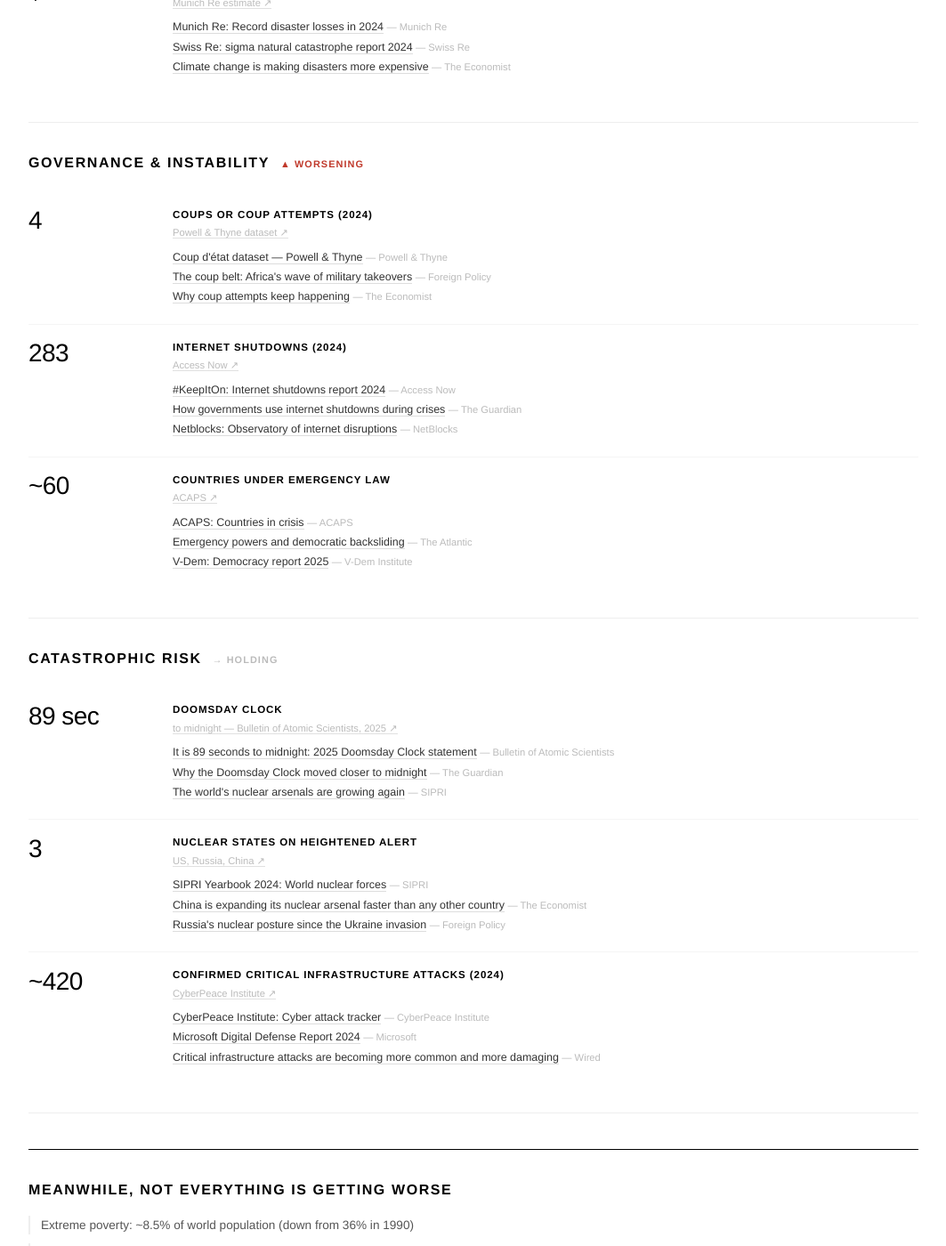
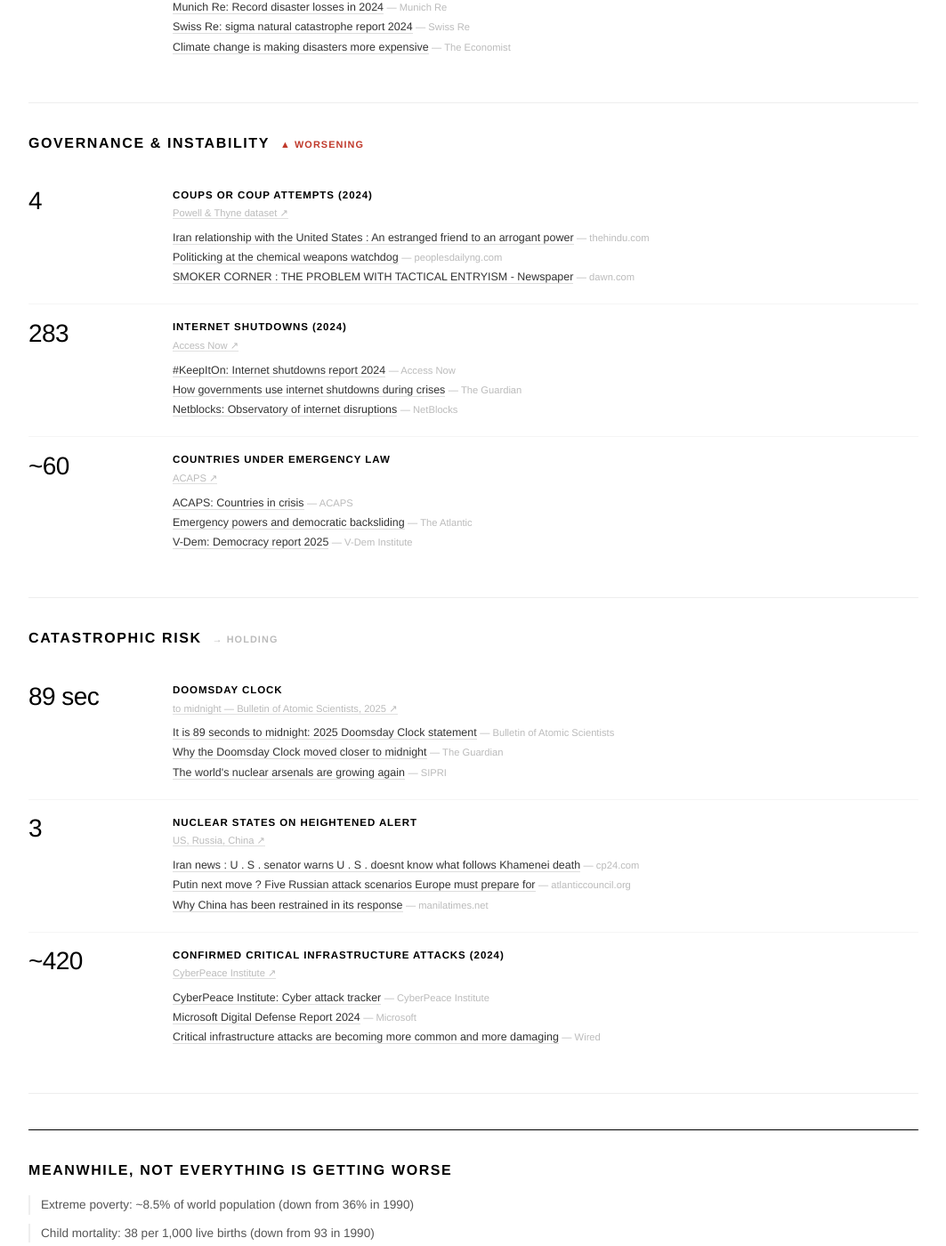
Before and after one commit to skeptict/skeptict.github.io, a Jekyll site: the page built from hellscape/index.html, in a window 1280 px wide and 1400 px high, scrolled down 1841 px. Shown: the whole window at 89% size, without its empty margins (108-1171 px from the left). Built offline with Jekyll 4.4.1, drawn with Linux system fonts in a browser that asks for light colours; some of the changed text lies outside the part shown.

Commit message:
auto: refresh hellscape articles [2026-03-09]

```diff
--- a/_data/hellscape.yml
+++ b/_data/hellscape.yml
@@ -1,271 +1,254 @@
-last_updated: "2026-03-06"
-
+last_updated: '2026-03-09'
 pillars:
-  - name: Conflict & Violence
-    id: conflict
-    trend: up
-    metrics:
-      - label: Active armed conflicts
-        value: "59"
-        note: "UCDP, 2024"
-        source_url: "https://ucdp.uu.se/"
-        search_query: "armed conflict wars active 2024 2025"
-        articles:
-          - title: "UCDP reports record number of active conflicts in 2023"
-            url: "https://ucdp.uu.se/encyclopedia"
-            publication: "UCDP"
-          - title: "The world is experiencing more armed conflicts than at any point since World War II"
-            url: "https://foreignpolicy.com/2024/02/15/armed-conflicts-record-wars-world/"
-            publication: "Foreign Policy"
-          - title: "Global Peace Index 2024"
-            url: "https://www.visionofhumanity.org/maps/#/"
-            publication: "Institute for Economics and Peace"
-
-      - label: Conflict deaths (2024)
-        value: "~220,000"
-        note: "UCDP estimate"
-        source_url: "https://ucdp.uu.se/"
-        search_query: "conflict deaths battle casualties war 2024"
-        articles:
-          - title: "War deaths in 2024 mark a grim milestone"
-            url: "https://www.economist.com/international/2024/12/21/war-is-becoming-deadlier"
-            publication: "The Economist"
-          - title: "Tracking conflict deaths worldwide"
-            url: "https://acleddata.com/knowledge-base/armed-conflict-location-event-data/"
-            publication: "ACLED"
-          - title: "The wars killing the most people right now"
-            url: "https://foreignpolicy.com"
-            publication: "Foreign Policy"
-
-      - label: People newly displaced by conflict
-        value: "68.3M"
-        note: "UNHCR, 2024"
-        source_url: "https://www.unhcr.org/global-trends"
-        search_query: "refugees displaced people conflict 2024 UNHCR"
-        articles:
-          - title: "Global Trends: Forced Displacement in 2023"
-            url: "https://www.unhcr.org/global-trends"
-            publication: "UNHCR"
-          - title: "Record 120 million people displaced worldwide"
-            url: "https://www.bbc.com/news/world-68966038"
-            publication: "BBC News"
-          - title: "Displacement by the numbers"
-            url: "https://www.internal-displacement.org/global-report/grid2024/"
-            publication: "IDMC"
-
-  - name: Humanitarian Crisis
-    id: humanitarian
-    trend: up
-    metrics:
-      - label: Forcibly displaced people
-        value: "120M+"
-        note: "UNHCR, mid-2024"
-        source_url: "https://www.unhcr.org/global-trends"
-        search_query: "forcibly displaced refugees asylum seekers record 2024"
-        articles:
-          - title: "Global Trends: Forced Displacement report"
-            url: "https://www.unhcr.org/global-trends"
-            publication: "UNHCR"
-          - title: "More people displaced than ever before"
-            url: "https://www.theguardian.com/global-development/2024/jun/13/record-120-million-displaced-worldwide-unhcr"
-            publication: "The Guardian"
-          - title: "IDMC Global Report on Internal Displacement 2024"
-            url: "https://www.internal-displacement.org/global-report/grid2024/"
-            publication: "IDMC"
-
-      - label: People in acute food crisis
-        value: "282M"
-        note: "FSIN, 2024"
-        source_url: "https://www.fsinplatform.org/grfc2024"
-        search_query: "food crisis hunger acute famine 2024 2025"
-        articles:
-          - title: "Global Report on Food Crises 2024"
-            url: "https://www.fsinplatform.org/grfc2024"
-            publication: "FSIN"
-          - title: "Hunger is rising in some of the world's most fragile states"
-            url: "https://www.economist.com"
-            publication: "The Economist"
-          - title: "WFP: State of food security 2024"
-            url: "https://www.wfp.org/publications/sofi-2024"
-            publication: "WFP / FAO"
-
-      - label: Countries at high risk of deterioration
-        value: "23"
-        note: "IRC Emergency Watchlist 2026"
-        source_url: "https://www.rescue.org/article/5-urgent-problems-world-faces-2026"
-        search_query: "humanitarian crisis deterioration emergency watchlist 2025 2026"
-        articles:
-          - title: "IRC Emergency Watchlist 2026"
-            url: "https://www.rescue.org/article/5-urgent-problems-world-faces-2026"
-            publication: "International Rescue Committee"
-          - title: "ACAPS: countries at risk of humanitarian deterioration"
-            url: "https://www.acaps.org/en/countries"
-            publication: "ACAPS"
-          - title: "The crises the world is ignoring in 2025"
-            url: "https://www.theatlantic.com"
-            publication: "The Atlantic"
-
-  - name: Climate & Environment
-    id: climate
-    trend: up
-    metrics:
-      - label: Temperature anomaly
-        value: "+1.54°C"
-        note: "above pre-industrial baseline, 2024"
-        source_url: "https://climate.nasa.gov/vital-signs/global-temperature/"
-        search_query: "global temperature record 1.5 degrees climate 2024 2025"
-        articles:
-          - title: "2024 was the hottest year on record — and the first above 1.5°C"
-            url: "https://climate.nasa.gov/news/3301/2024-was-the-warmest-year-on-record/"
-            publication: "NASA"
-          - title: "Copernicus: 2024 global temperature summary"
-            url: "https://climate.copernicus.eu/copernicus-2024-was-first-year-exceed-15degc-above-pre-industrial-level"
-            publication: "Copernicus Climate Change Service"
-          - title: "The year the 1.5°C limit was crossed"
-            url: "https://www.theguardian.com/environment/2025/jan/08/2024-confirmed-as-first-year-above-1-5-celsius"
-            publication: "The Guardian"
-
-      - label: Major disaster events (2024)
-        value: "~400"
-        note: "EM-DAT"
-        source_url: "https://www.emdat.be/"
-        search_query: "natural disasters floods fires earthquakes 2024 deaths"
-        articles:
-          - title: "EM-DAT: The International Disaster Database"
-            url: "https://www.emdat.be/"
-            publication: "CRED / EM-DAT"
-          - title: "Natural disasters in 2024: floods, fires, and heat"
-            url: "https://www.reuters.com"
-            publication: "Reuters"
-          - title: "Munich Re: Billions in losses from natural disasters 2024"
-            url: "https://www.munichre.com/en/risks/natural-disasters.html"
-            publication: "Munich Re"
-
-      - label: Economic losses from disasters (2024)
-        value: "$320B+"
-        note: "Munich Re estimate"
-        source_url: "https://www.munichre.com/en/risks/natural-disasters.html"
-        search_query: "economic losses natural disasters billion 2024 insurance"
-        articles:
-          - title: "Munich Re: Record disaster losses in 2024"
-            url: "https://www.munichre.com/en/risks/natural-disasters.html"
-            publication: "Munich Re"
-          - title: "Swiss Re: sigma natural catastrophe report 2024"
-            url: "https://www.swissre.com/institute/research/sigma-research.html"
-            publication: "Swiss Re"
-          - title: "Climate change is making disasters more expensive"
-            url: "https://www.economist.com"
-            publication: "The Economist"
-
-  - name: Governance & Instability
-    id: governance
-    trend: up
-    metrics:
-      - label: Coups or coup attempts (2024)
-        value: "4"
-        note: "Powell & Thyne dataset"
-        source_url: "https://www.jonathanmpowell.com/coup-detat-dataset.html"
-        search_query: "coup military takeover government overthrow 2024 2025"
-        articles:
-          - title: "Coup d'état dataset — Powell & Thyne"
-            url: "https://www.jonathanmpowell.com/coup-detat-dataset.html"
-            publication: "Powell & Thyne"
-          - title: "The coup belt: Africa's wave of military takeovers"
-            url: "https://foreignpolicy.com"
-            publication: "Foreign Policy"
-          - title: "Why coup attempts keep happening"
-            url: "https://www.economist.com"
-            publication: "The Economist"
-
-      - label: Internet shutdowns (2024)
-        value: "283"
-        note: "Access Now"
-        source_url: "https://www.accessnow.org/keepiton/"
-        search_query: "internet shutdown blackout government censorship 2024 2025"
-        articles:
-          - title: "#KeepItOn: Internet shutdowns report 2024"
-            url: "https://www.accessnow.org/keepiton/"
-            publication: "Access Now"
-          - title: "How governments use internet shutdowns during crises"
-            url: "https://www.theguardian.com"
-            publication: "The Guardian"
-          - title: "Netblocks: Observatory of internet disruptions"
-            url: "https://netblocks.org/"
-            publication: "NetBlocks"
-
-      - label: Countries under emergency law
-        value: "~60"
-        note: "ACAPS"
-        source_url: "https://www.acaps.org/"
-        search_query: "state of emergency martial law democratic backsliding 2024 2025"
-        articles:
-          - title: "ACAPS: Countries in crisis"
-            url: "https://www.acaps.org/en/countries"
-            publication: "ACAPS"
-          - title: "Emergency powers and democratic backsliding"
-            url: "https://www.theatlantic.com"
-            publication: "The Atlantic"
-          - title: "V-Dem: Democracy report 2025"
-            url: "https://v-dem.net/publications/democracy-reports/"
-            publication: "V-Dem Institute"
-
-  - name: Catastrophic Risk
-    id: catastrophic
-    trend: stable
-    metrics:
-      - label: Doomsday Clock
-        value: "89 sec"
-        note: "to midnight — Bulletin of Atomic Scientists, 2025"
-        source_url: "https://thebulletin.org/doomsday-clock/"
-        search_query: "doomsday clock nuclear risk midnight 2025"
-        articles:
-          - title: "It is 89 seconds to midnight: 2025 Doomsday Clock statement"
-            url: "https://thebulletin.org/doomsday-clock/current-time/"
-            publication: "Bulletin of Atomic Scientists"
-          - title: "Why the Doomsday Clock moved closer to midnight"
-            url: "https://www.theguardian.com/science/2025/jan/28/doomsday-clock-89-seconds-midnight-nuclear-risk"
-            publication: "The Guardian"
-          - title: "The world's nuclear arsenals are growing again"
-            url: "https://www.sipri.org/yearbook/2024/13"
-            publication: "SIPRI"
-
-      - label: Nuclear states on heightened alert
-        value: "3"
-        note: "US, Russia, China"
-        source_url: "https://www.sipri.org/"
-        search_query: "nuclear weapons alert posture Russia China United States 2025"
-        articles:
-          - title: "SIPRI Yearbook 2024: World nuclear forces"
-            url: "https://www.sipri.org/yearbook/2024/13"
-            publication: "SIPRI"
-          - title: "China is expanding its nuclear arsenal faster than any other country"
-            url: "https://www.economist.com"
-            publication: "The Economist"
-          - title: "Russia's nuclear posture since the Ukraine invasion"
-            url: "https://foreignpolicy.com"
-            publication: "Foreign Policy"
-
-      - label: Confirmed critical infrastructure attacks (2024)
-        value: "~420"
-        note: "CyberPeace Institute"
-        source_url: "https://cyberpeaceinstitute.org/"
-        search_query: "cyberattack critical infrastructure power grid hospital 2024 2025"
-        articles:
-          - title: "CyberPeace Institute: Cyber attack tracker"
-            url: "https://cyberpeaceinstitute.org/cyberattacks-on-critical-infrastructure/"
-            publication: "CyberPeace Institute"
-          - title: "Microsoft Digital Defense Report 2024"
-            url: "https://www.microsoft.com/en-us/security/security-insider/microsoft-digital-defense-report-2024"
-            publication: "Microsoft"
-          - title: "Critical infrastructure attacks are becoming more common and more damaging"
-            url: "https://www.wired.com"
-            publication: "Wired"
-
+- name: Conflict & Violence
+  id: conflict
+  trend: up
+  metrics:
+  - label: Active armed conflicts
+    value: '59'
+    note: UCDP, 2024
+    source_url: https://ucdp.uu.se/
+    search_query: armed conflict wars active 2024 2025
+    articles:
+    - title: Who Controls Diego Garcia ?
+      url: https://www.mauritiustimes.com/mt/who-controls-diego-garcia/
+      publication: mauritiustimes.com
+    - title: How to Invest Steadily During Geopolitical Market Volatility
+      url: https://www.forbes.com/sites/petercohan/2026/03/06/feeling-anxious-about-the-markets-how-to-invest-responsibly-during-global-uncertainty/
+      publication: forbes.com
+    - title: How close are we to a world war ?
+      url: https://www.bursa.ro/how-close-are-we-to-a-world-war-40775852
+      publication: bursa.ro
+  - label: Conflict deaths (2024)
+    value: ~220,000
+    note: UCDP estimate
+    source_url: https://ucdp.uu.se/
+    search_query: conflict deaths battle casualties war 2024
+    articles:
+    - title: War deaths in 2024 mark a grim milestone
+      url: https://www.economist.com/international/2024/12/21/war-is-becoming-deadlier
+      publication: The Economist
+    - title: Tracking conflict deaths worldwide
+      url: https://acleddata.com/knowledge-base/armed-conflict-location-event-data/
+      publication: ACLED
+    - title: The wars killing the most people right now
+      url: https://foreignpolicy.com
+      publication: Foreign Policy
+  - label: People newly displaced by conflict
+    value: 68.3M
+    note: UNHCR, 2024
+    source_url: https://www.unhcr.org/global-trends
+    search_query: refugees displaced people conflict 2024 UNHCR
+    articles:
+    - title: 'Global Trends: Forced Displacement in 2023'
+      url: https://www.unhcr.org/global-trends
+      publication: UNHCR
+    - title: Record 120 million people displaced worldwide
+      url: https://www.bbc.com/news/world-68966038
+      publication: BBC News
+    - title: Displacement by the numbers
+      url: https://www.internal-displacement.org/global-report/grid2024/
+      publication: IDMC
+- name: Humanitarian Crisis
+  id: humanitarian
+  trend: up
+  metrics:
+  - label: Forcibly displaced people
+    value: 120M+
+    note: UNHCR, mid-2024
+    source_url: https://www.unhcr.org/global-trends
+    search_query: forcibly displaced refugees asylum seekers record 2024
+    articles:
+    - title: 'Global Trends: Forced Displacement report'
+      url: https://www.unhcr.org/global-trends
+      publication: UNHCR
+    - title: More people displaced than ever before
+      url: https://www.theguardian.com/global-development/2024/jun/13/record-120-million-displaced-worldwide-unhcr
+      publication: The Guardian
+    - title: IDMC Global Report on Internal Displacement 2024
+      url: https://www.internal-displacement.org/global-report/grid2024/
+      publication: IDMC
+  - label: People in acute food crisis
+    value: 282M
+    note: FSIN, 2024
+    source_url: https://www.fsinplatform.org/grfc2024
+    search_query: food crisis hunger acute famine 2024 2025
+    articles:
+    - title: Global Report on Food Crises 2024
+      url: https://www.fsinplatform.org/grfc2024
+      publication: FSIN
+    - title: Hunger is rising in some of the world's most fragile states
+      url: https://www.economist.com
+      publication: The Economist
+    - title: 'WFP: State of food security 2024'
+      url: https://www.wfp.org/publications/sofi-2024
+      publication: WFP / FAO
+  - label: Countries at high risk of deterioration
+    value: '23'
+    note: IRC Emergency Watchlist 2026
+    source_url: https://www.rescue.org/article/5-urgent-problems-world-faces-2026
+    search_query: humanitarian crisis deterioration emergency watchlist 2025 2026
+    articles:
+    - title: IRC Emergency Watchlist 2026
+      url: https://www.rescue.org/article/5-urgent-problems-world-faces-2026
+      publication: International Rescue Committee
+    - title: 'ACAPS: countries at risk of humanitarian deterioration'
+      url: https://www.acaps.org/en/countries
+      publication: ACAPS
+    - title: The crises the world is ignoring in 2025
+      url: https://www.theatlantic.com
+      publication: The Atlantic
+- name: Climate & Environment
+  id: climate
+  trend: up
+  metrics:
+  - label: Temperature anomaly
+    value: +1.54°C
+    note: above pre-industrial baseline, 2024
+    source_url: https://climate.nasa.gov/vital-signs/global-temperature/
+    search_query: global temperature record 1.5 degrees climate 2024 2025
+    articles:
+    - title: 2024 was the hottest year on record — and the first above 1.5°C
+      url: https://climate.nasa.gov/news/3301/2024-was-the-warmest-year-on-record/
+      publication: NASA
+    - title: 'Copernicus: 2024 global temperature summary'
+      url: https://climate.copernicus.eu/copernicus-2024-was-first-year-exceed-15degc-above-pre-industrial-level
+      publication: Copernicus Climate Change Service
+    - title: The year the 1.5°C limit was crossed
+      url: https://www.theguardian.com/environment/2025/jan/08/2024-confirmed-as-first-year-above-1-5-celsius
+      publication: The Guardian
+  - label: Major disaster events (2024)
+    value: ~400
+    note: EM-DAT
+    source_url: https://www.emdat.be/
+    search_query: natural disasters floods fires earthquakes 2024 deaths
+    articles:
+    - title: When disasters strike , preparation saves lives is India ready when crisis
+        hits ? |
+      url: https://timesofindia.indiatimes.com/india/when-disasters-strike-preparation-saves-lives-is-india-ready-when-crisis-hits/articleshow/126462666.cms
+      publication: timesofindia.indiatimes.com
+    - title: 200 fulfilled prophecies of Primate Ayodele in 2025
+      url: https://theeagleonline.com.ng/200-fulfilled-prophecies-of-primate-ayodele-in-2025/
+      publication: theeagleonline.com.ng
+  - label: Economic losses from disasters (2024)
+    value: $320B+
+    note: Munich Re estimate
+    source_url: https://www.munichre.com/en/risks/natural-disasters.html
+    search_query: economic losses natural disasters billion 2024 insurance
+    articles:
+    - title: 'Munich Re: Record disaster losses in 2024'
+      url: https://www.munichre.com/en/risks/natural-disasters.html
+      publication: Munich Re
+    - title: 'Swiss Re: sigma natural catastrophe report 2024'
+      url: https://www.swissre.com/institute/research/sigma-research.html
+      publication: Swiss Re
+    - title: Climate change is making disasters more expensive
+      url: https://www.economist.com
+      publication: The Economist
+- name: Governance & Instability
+  id: governance
+  trend: up
+  metrics:
+  - label: Coups or coup attempts (2024)
+    value: '4'
+    note: Powell & Thyne dataset
+    source_url: https://www.jonathanmpowell.com/coup-detat-dataset.html
+    search_query: coup military takeover government overthrow 2024 2025
+    articles:
+    - title: 'Iran relationship with the United States : An estranged friend to an  arrogant  power'
+      url: https://www.thehindu.com/news/international/irans-relationship-with-the-united-states-an-estranged-friend-to-an-arrogant-power/article70702570.ece
+      publication: thehindu.com
+    - title: Politicking at the chemical weapons watchdog
+      url: https://peoplesdailyng.com/politicking-at-the-chemical-weapons-watchdog/
+      publication: peoplesdailyng.com
+    - title: 'SMOKER CORNER : THE PROBLEM WITH  TACTICAL ENTRYISM  - Newspaper'
+      url: https://www.dawn.com/news/1974759
+      publication: dawn.com
+  - label: Internet shutdowns (2024)
+    value: '283'
+    note: Access Now
+    source_url: https://www.accessnow.org/keepiton/
+    search_query: internet shutdown blackout government censorship 2024 2025
+    articles:
+    - title: '#KeepItOn: Internet shutdowns report 2024'
+      url: https://www.accessnow.org/keepiton/
+      publication: Access Now
+    - title: How governments use internet shutdowns during crises
+      url: https://www.theguardian.com
+      publication: The Guardian
+    - title: 'Netblocks: Observatory of internet disruptions'
+      url: https://netblocks.org/
+      publication: NetBlocks
+  - label: Countries under emergency law
+    value: ~60
+    note: ACAPS
+    source_url: https://www.acaps.org/
+    search_query: state of emergency martial law democratic backsliding 2024 2025
+    articles:
+    - title: 'ACAPS: Countries in crisis'
+      url: https://www.acaps.org/en/countries
+      publication: ACAPS
+    - title: Emergency powers and democratic backsliding
+      url: https://www.theatlantic.com
+      publication: The Atlantic
+    - title: 'V-Dem: Democracy report 2025'
+      url: https://v-dem.net/publications/democracy-reports/
+      publication: V-Dem Institute
+- name: Catastrophic Risk
+  id: catastrophic
+  trend: stable
+  metrics:
+  - label: Doomsday Clock
+    value: 89 sec
+    note: to midnight — Bulletin of Atomic Scientists, 2025
+    source_url: https://thebulletin.org/doomsday-clock/
+    search_query: doomsday clock nuclear risk midnight 2025
+    articles:
+    - title: 'It is 89 seconds to midnight: 2025 Doomsday Clock statement'
+      url: https://thebulletin.org/doomsday-clock/current-time/
+      publication: Bulletin of Atomic Scientists
+    - title: Why the Doomsday Clock moved closer to midnight
+      url: https://www.theguardian.com/science/2025/jan/28/doomsday-clock-89-seconds-midnight-nuclear-risk
+      publication: The Guardian
+    - title: The world's nuclear arsenals are growing again
+      url: https://www.sipri.org/yearbook/2024/13
+      publication: SIPRI
+  - label: Nuclear states on heightened alert
+    value: '3'
+    note: US, Russia, China
+    source_url: https://www.sipri.org/
+    search_query: nuclear weapons alert posture Russia China United States 2025
+    articles:
+    - title: 'Iran news : U . S . senator warns U . S . doesnt know what follows Khamenei
+        death'
+      url: https://www.cp24.com/news/world/2026/03/01/us-senator-warns-us-doesnt-know-what-follows-khameneis-death-live-updates-here/
+      publication: cp24.com
+    - title: Putin next move ? Five Russian attack scenarios Europe must prepare for
+      url: https://www.atlanticcouncil.org/in-depth-research-reports/report/putins-next-move-five-russian-attack-scenarios-europe-must-prepare-for/
+      publication: atlanticcouncil.org
+    - title: Why China has been restrained in its response
+      url: https://www.manilatimes.net/2026/01/14/opinion/columns/why-china-has-been-restrained-in-its-response/2258141
+      publication: manilatimes.net
+  - label: Confirmed critical infrastructure attacks (2024)
+    value: ~420
+    note: CyberPeace Institute
+    source_url: https://cyberpeaceinstitute.org/
+    search_query: cyberattack critical infrastructure power grid hospital 2024 2025
+    articles:
+    - title: 'CyberPeace Institute: Cyber attack tracker'
+      url: https://cyberpeaceinstitute.org/cyberattacks-on-critical-infrastructure/
+      publication: CyberPeace Institute
+    - title: Microsoft Digital Defense Report 2024
+      url: https://www.microsoft.com/en-us/security/security-insider/microsoft-digital-defense-report-2024
+      publication: Microsoft
+    - title: Critical infrastructure attacks are becoming more common and more damaging
+      url: https://www.wired.com
+      publication: Wired
 counter_hell:
-  label: "Meanwhile, not everything is getting worse"
+  label: Meanwhile, not everything is getting worse
   items:
-    - "Extreme poverty: ~8.5% of world population (down from 36% in 1990)"
-    - "Child mortality: 38 per 1,000 live births (down from 93 in 1990)"
-    - "Global literacy rate: ~87% (up from 66% in 1979)"
-    - "Deaths from infectious disease: declined ~50% since 2000"
-    - "Ozone layer recovery: on track to full recovery by 2066"
+  - 'Extreme poverty: ~8.5% of world population (down from 36% in 1990)'
+  - 'Child mortality: 38 per 1,000 live births (down from 93 in 1990)'
+  - 'Global literacy rate: ~87% (up from 66% in 1979)'
+  - 'Deaths from infectious disease: declined ~50% since 2000'
+  - 'Ozone layer recovery: on track to full recovery by 2066'
```
